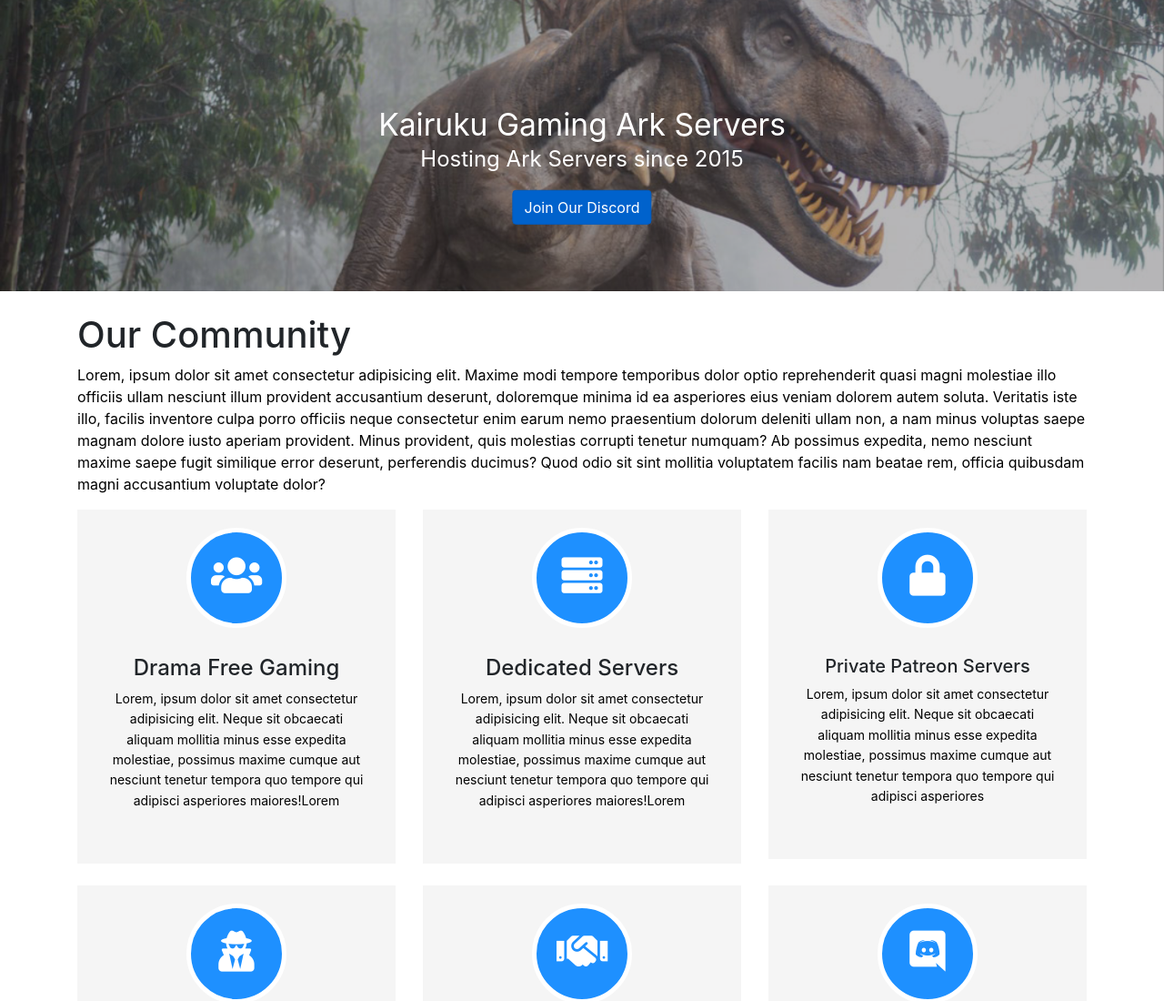
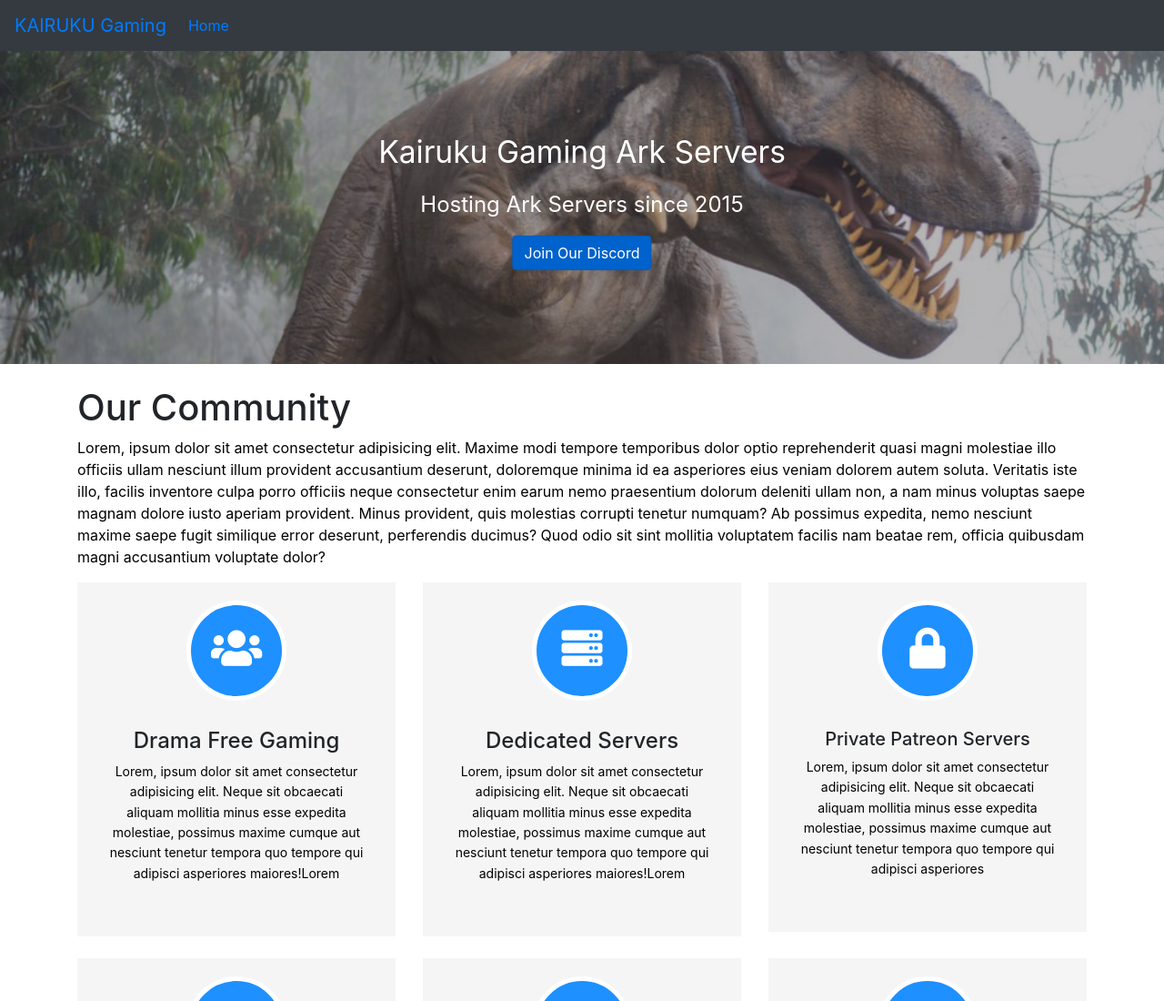
Before and after one commit to Aradford7/arksite, a plain HTML site: page index.html in a window 1280 px wide. Shown: the top 1100 px of the page at 91% size. Drawn offline with Linux system fonts and the light colour scheme.

Commit message:
start navbar

```diff
--- a/css/kairuku.css
+++ b/css/kairuku.css
@@ -93,7 +93,8 @@ p{
 @media(max-width: 2000px){
     .ark-hero{
         background-image: url(../images/hero.png);
-        height: 40vh;
+        object-fit:contain;
+        height: 50vh;
         max-width: 100%;
     }
     .hero-text{
@@ -288,7 +289,7 @@ p{
 
 }
 
-@media(max-width: 617px){
+@media(max-width: 763px){
     .ark-hero{
         background-image: url(../images/hero.png);
         height: 200px;
@@ -509,7 +510,7 @@ p{
     .button-bottom {
         position: absolute;
         left: 50%;
-        bottom: 6%;32
+        bottom: 6%;
         transform: translate(-50%, 50%);
     }
     .card-500 {
--- a/index.html
+++ b/index.html
@@ -144,11 +144,28 @@
                             </div>
                         </div>
                         &nbsp;
-                    </div>
-                    <!--End-->
-        </div>
-    </div>
+                </div>
+                <!--End-->
 
-        <script src="" async defer></script>
+        <!--NavBar Section-->
+        <nav id="masternav" class="navbar navbar-expand-lg navbar-white bg-dark fixed-top">
+            <a class = "navbar-brand" href="#">KAIRUKU Gaming</a>
+            <button class = "navbar-toggler" type="button" data-toggle="collaspe" data-target="#navbarSupportedContent" aria-controls="navbarSupportedContent" aria-expanded="true" aria-label="Toggle navigation">
+                <span class="navbar-toggle-icon"></span>
+            </button>
+
+            <div class="navbar-collaspe collapse show" id="navbarSupportedContent" style>
+                <ul class="navbar-nav mr-auto">
+                    <li class="nav-item active">
+                        <a class="nav-link" href="index.html">Home</a>
+                    </li>
+                </ul>
+            </div>
+        </nav>
+        <!--Footer-->
+
+        <!--JQuery for Bootstrap-->
+        <script src="js/bootstrap.js" ></script>
+        <script src="./js/main.js" ></script>
     </body>
 </html>
```
Also changed, not shown: js/main.js (added).
